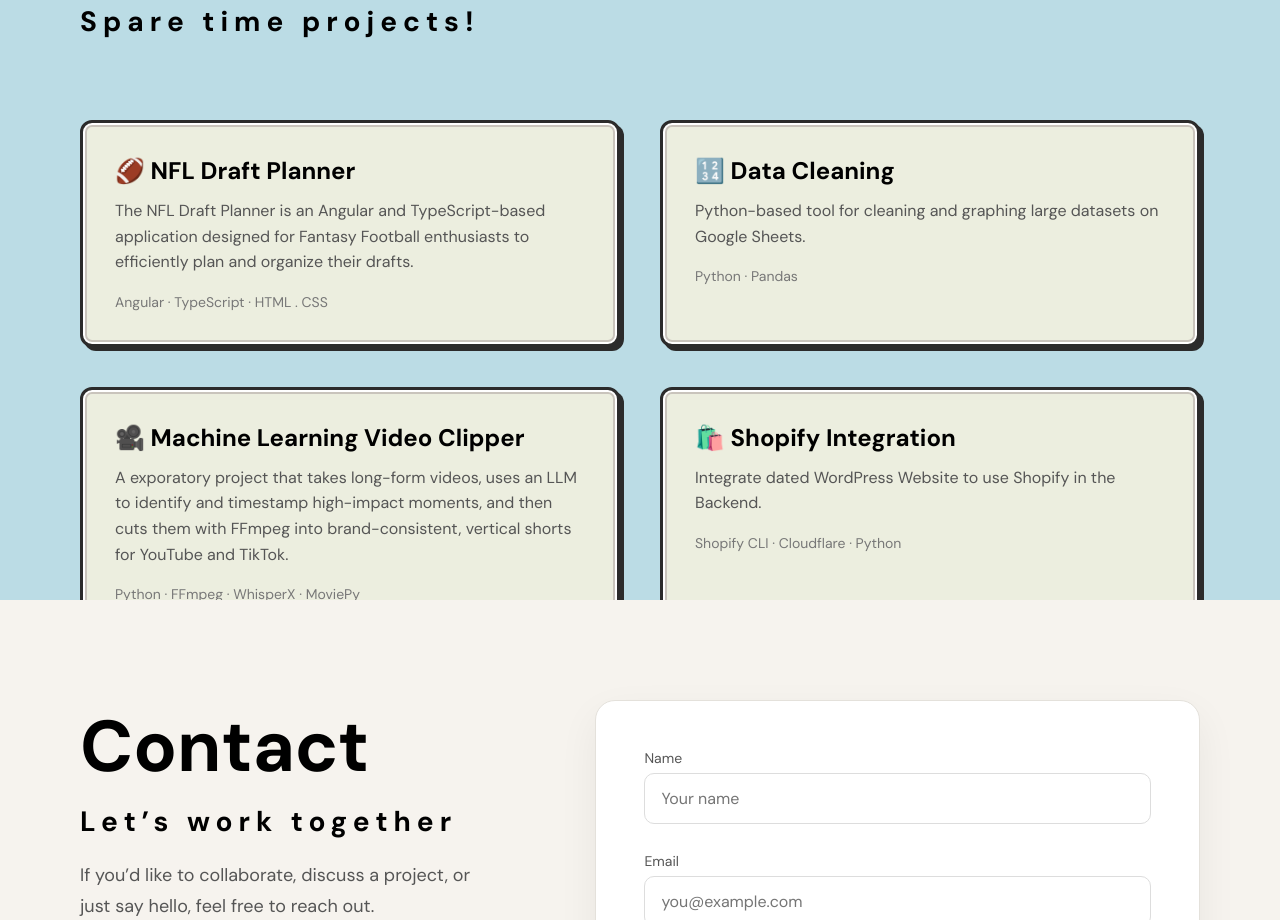
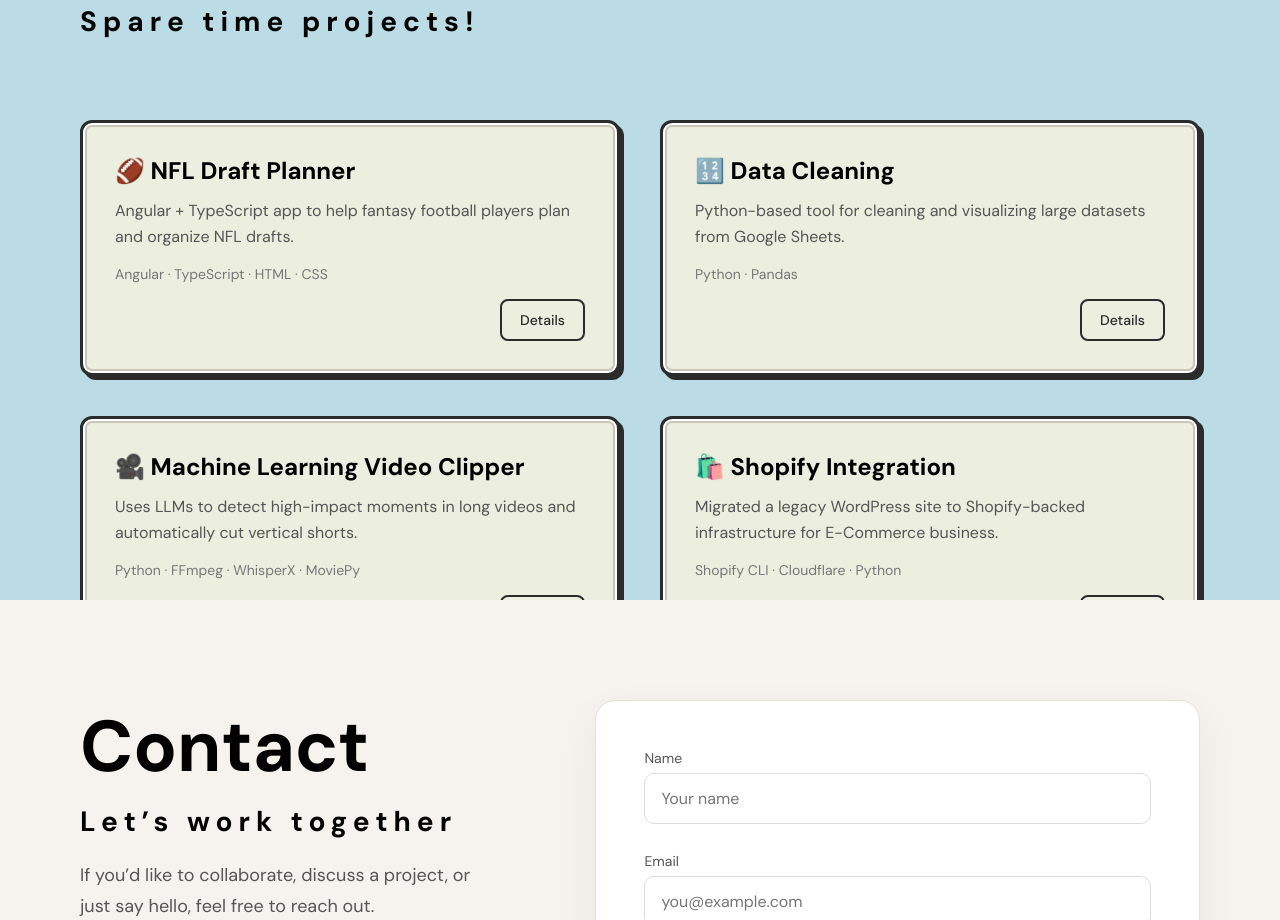
Before and after one commit to lingxi-zhou-dev/lingxi-developer-website, a React (Vite) app: page / in a window 1280 px wide. Shown: the part 2600-3520 px from the top of the page. Built offline with nearby package versions, Linux system fonts and the light colour scheme.

Commit message:
add buttons

```diff
--- a/src/components/projects/Projects.jsx
+++ b/src/components/projects/Projects.jsx
@@ -4,9 +4,7 @@ import { motion } from "framer-motion";
 const containerVariants = {
   hidden: {},
   show: {
-    transition: {
-      staggerChildren: 0.15,
-    },
+    transition: { staggerChildren: 0.15 },
   },
 };
 
@@ -42,36 +40,72 @@ const Projects = () => {
           <motion.div className="projectCard" variants={itemVariants}>
             <h3>🏈 NFL Draft Planner</h3>
             <p>
-            The NFL Draft Planner is an Angular and TypeScript-based application designed for
-            Fantasy Football enthusiasts to efficiently plan and organize their drafts.
+              Angular + TypeScript app to help fantasy football players
+              plan and organize NFL drafts.
             </p>
-            <span>Angular · TypeScript · HTML . CSS</span>
+            <span>Angular · TypeScript · HTML · CSS</span>
+
+            <a
+              href="https://github.com/lingxi-zhou-dev/DraftPlanner"
+              target="_blank"
+              rel="noopener noreferrer"
+              className="projectButton"
+            >
+              Details
+            </a>
           </motion.div>
 
           <motion.div className="projectCard" variants={itemVariants}>
             <h3>🔢 Data Cleaning</h3>
             <p>
-              Python-based tool for cleaning and graphing large datasets on Google Sheets.
+              Python-based tool for cleaning and visualizing large datasets
+              from Google Sheets.
             </p>
             <span>Python · Pandas</span>
+
+            <a
+              href="https://github.com/lingxi-zhou-dev/PandasScript"
+              target="_blank"
+              rel="noopener noreferrer"
+              className="projectButton"
+            >
+              Details
+            </a>
           </motion.div>
 
           <motion.div className="projectCard" variants={itemVariants}>
             <h3>🎥 Machine Learning Video Clipper</h3>
             <p>
-            A exporatory project that takes long-form videos,
-            uses an LLM to identify and timestamp high-impact moments,
-            and then cuts them with FFmpeg into brand-consistent, vertical shorts for YouTube and TikTok.
+              Uses LLMs to detect high-impact moments in long videos and
+              automatically cut vertical shorts.
             </p>
             <span>Python · FFmpeg · WhisperX · MoviePy</span>
+
+            <a
+              href="https://github.com/YOUR_USERNAME/video-clipper"
+              target="_blank"
+              rel="noopener noreferrer"
+              className="projectButton"
+            >
+              Details
+            </a>
           </motion.div>
 
           <motion.div className="projectCard" variants={itemVariants}>
             <h3>🛍️ Shopify Integration</h3>
             <p>
-              Integrate dated WordPress Website to use Shopify in the Backend.
+              Migrated a legacy WordPress site to Shopify-backed infrastructure for E-Commerce business.
             </p>
             <span>Shopify CLI · Cloudflare · Python</span>
+
+            <a
+              href="https://github.com/YOUR_USERNAME/shopify-integration"
+              target="_blank"
+              rel="noopener noreferrer"
+              className="projectButton"
+            >
+              Details
+            </a>
           </motion.div>
         </motion.div>
       </div>
--- a/src/components/projects/projects.scss
+++ b/src/components/projects/projects.scss
@@ -42,7 +42,34 @@
     gap: 40px;
   }
 
+  .projectButton {
+    margin-top: 16px;
+    margin-left: auto;
+    align-self: flex-end;
+
+    padding: 10px 18px;
+    border: 2px solid #2b2b2b;
+    border-radius: 8px;
+
+    background: transparent;
+    color: #2b2b2b;
+    font-weight: 500;
+    text-decoration: none;
+    font-size: 14px;
+
+    transition: all 0.2s ease;
+
+    &:hover {
+      background: #2b2b2b;
+      color: white;
+      transform: translateY(-2px);
+    }
+  }
+
+
   .projectCard {
+    display: flex;
+    flex-direction: column;
     padding: 32px;
     box-shadow: 0 10px 30px rgba(0, 0, 0, 0.05);
     transition: transform 0.2s ease;
```
